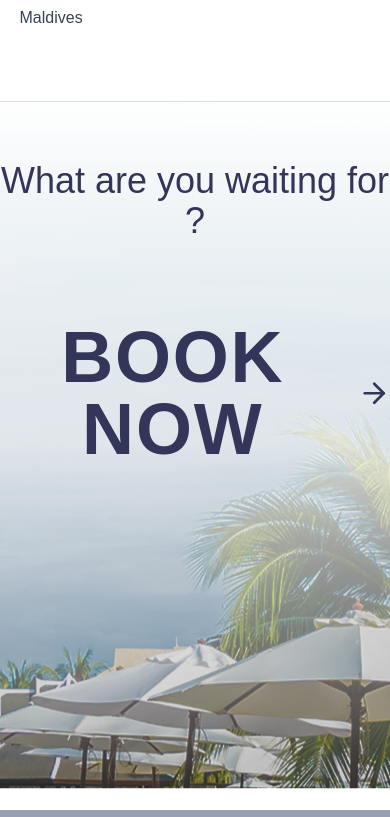
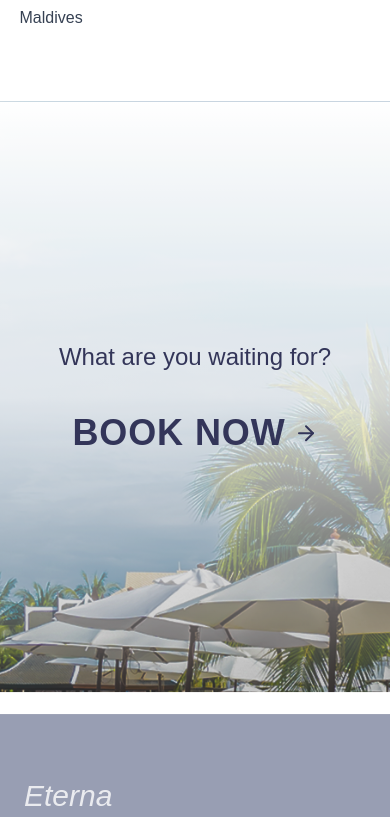
Before and after one commit to Sam-Rytech/Eterna, a Next.js app: page / in a window 390 px wide. Shown: the part 2467-3284 px from the top of the page. Built offline with nearby package versions, Linux system fonts and the light colour scheme.

Commit message:
adjusted the responsiveness on mobile device and other screen size

```diff
--- a/components/Book.jsx
+++ b/components/Book.jsx
@@ -1,18 +1,22 @@
 'use client'
 
 import Image from 'next/image'
-import { ArrowRight, ArrowUp } from 'lucide-react'
+import { ArrowRight } from 'lucide-react'
 import React from 'react'
 
 const Book = () => {
   return (
-    <section className="w-full mt-10">
-      <div className="relative flex flex-col gap-20 items-center min-h-[687px] text-center">
-        <p className="text-4xl mt-15 text-[#11143D]">
-          What are you waiting for ?
+    <section className="relative w-full mt-10 overflow-hidden">
+      <div className="relative flex flex-col gap-10 md:gap-16 items-center justify-center min-h-[70vh] md:min-h-[80vh] text-center py-20">
+        {/* Text */}
+        <p className="text-2xl sm:text-3xl md:text-4xl lg:text-5xl font-medium text-[#11143D]">
+          What are you waiting for?
         </p>
-        <button className="flex items-center text-[#11143D] text-7xl font-semibold tracking-wide gap-3 hover:gap-5 transition-all">
-          BOOK NOW <ArrowRight className="w-10 h-10" />
+
+        {/* Button */}
+        <button className="flex items-center text-[#11143D] text-4xl sm:text-5xl md:text-6xl lg:text-7xl font-semibold tracking-wide gap-2 sm:gap-3 hover:gap-5 transition-all duration-300">
+          BOOK NOW{' '}
+          <ArrowRight className="w-6 h-6 sm:w-8 sm:h-8 md:w-10 md:h-10" />
         </button>
 
         {/* Background Image */}
@@ -21,7 +25,8 @@ const Book = () => {
             src="/book/book.png"
             alt="Tropical background"
             fill
-            className="object-cover object-bottom"
+            priority
+            className="object-cover object-center md:object-bottom"
           />
 
           {/* Gradient overlay */}
```
